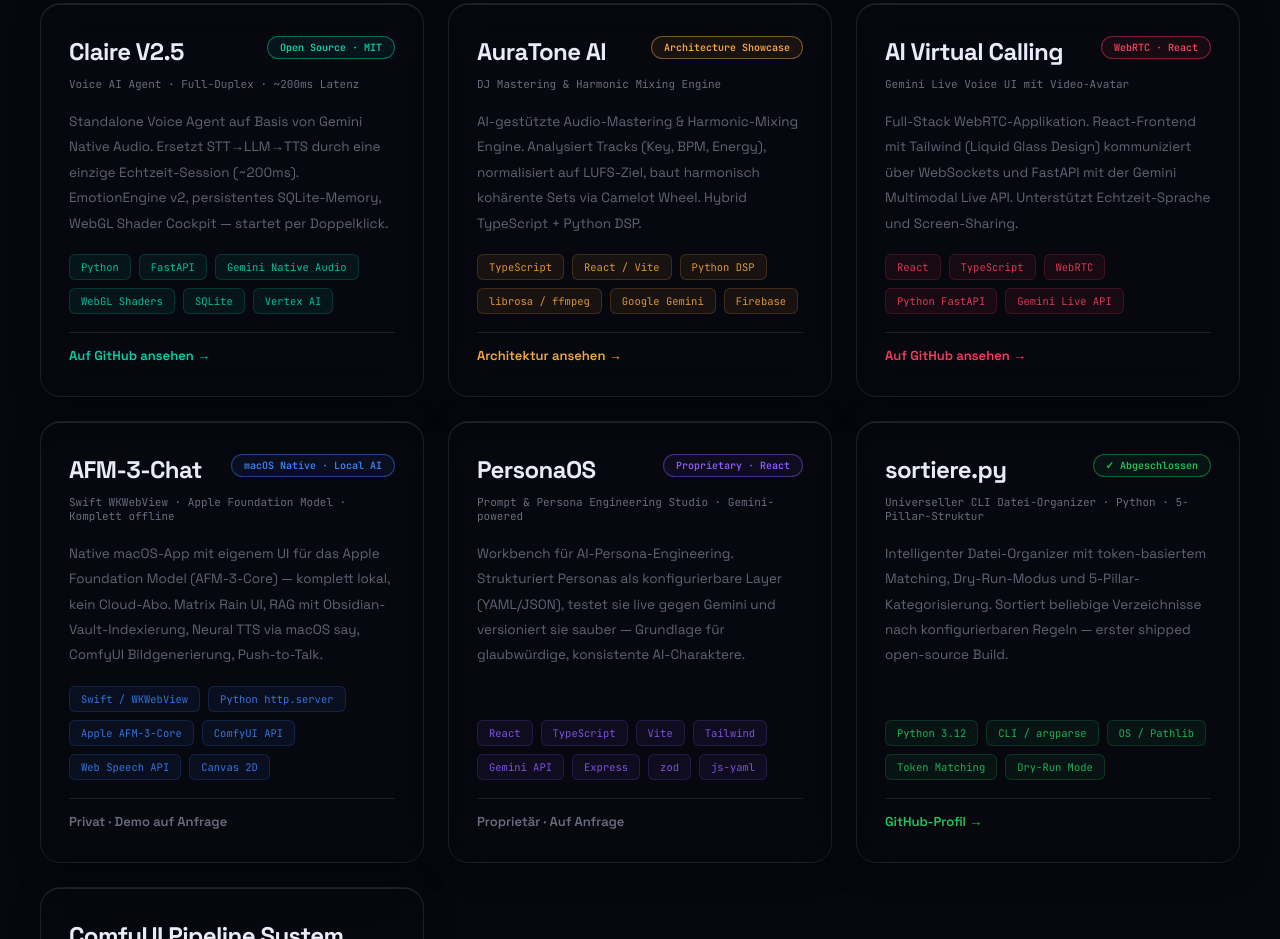
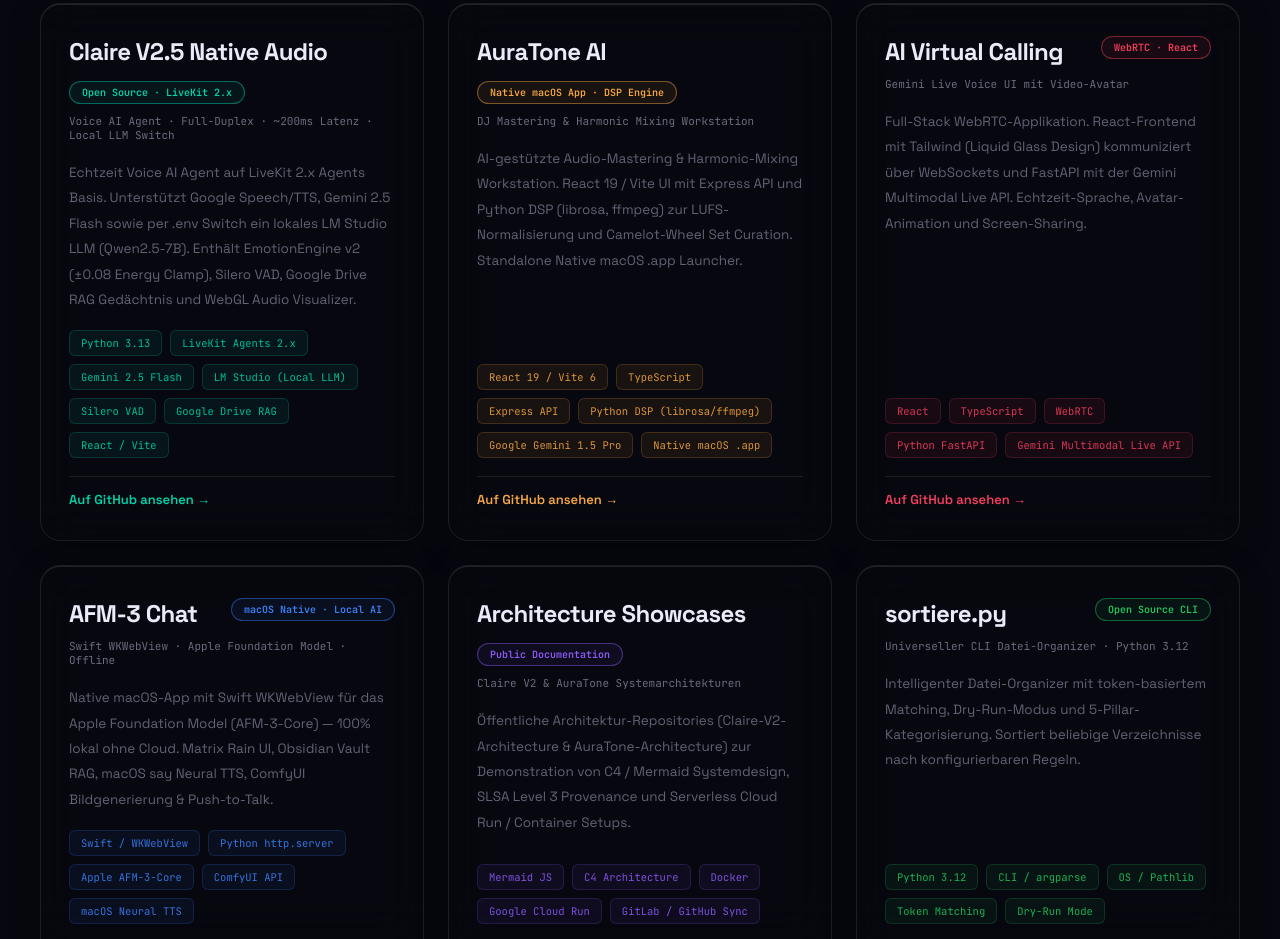
Before and after one commit to KKEEY92/CV_KKEEY, a plain HTML site: page index.html in a window 1280 px wide. Shown: the part 1861-2800 px from the top of the page. Drawn offline with Linux system fonts and the light colour scheme; animation ran at ten frames a second.

Commit message:
agent: add GitLab profile links, restore legal footer links, update project details

```diff
--- a/index.html
+++ b/index.html
@@ -156,6 +156,10 @@
         <svg viewBox="0 0 24 24" fill="none" stroke="currentColor" stroke-width="2" stroke-linecap="round" stroke-linejoin="round" aria-hidden="true" focusable="false"><path d="M9 19c-5 1.5-5-2.5-7-3m14 6v-3.87a3.37 3.37 0 0 0-.94-2.61c3.14-.35 6.44-1.54 6.44-7A5.44 5.44 0 0 0 20 4.77 5.07 5.07 0 0 0 19.91 1S18.73.65 16 2.48a13.38 13.38 0 0 0-7 0C6.27.65 5.09 1 5.09 1A5.07 5.07 0 0 0 5 4.77a5.44 5.44 0 0 0-1.5 3.78c0 5.42 3.3 6.61 6.44 7A3.37 3.37 0 0 0 9 18.13V22"/></svg>
         github.com/KKEEY92
       </a>
+      <a href="https://gitlab.com/KKEEY92" target="_blank" rel="noopener">
+        <svg viewBox="0 0 24 24" fill="currentColor" width="20" height="20" aria-hidden="true" focusable="false"><path d="m22 13.29-1.32-4.06a.7.7 0 0 0-.25-.34.7.7 0 0 0-.42-.11.7.7 0 0 0-.41.13.7.7 0 0 0-.24.33L17.5 15H6.5l-1.86-5.76a.7.7 0 0 0-.24-.33.7.7 0 0 0-.41-.13.7.7 0 0 0-.42.11.7.7 0 0 0-.25.34L2 13.29a.74.74 0 0 0 .27.83l9.33 6.78a.74.74 0 0 0 .8 0l9.33-6.78a.74.74 0 0 0 .27-.83Z"/></svg>
+        gitlab.com/KKEEY92
+      </a>
       <a href="https://www.linkedin.com/in/kevin-kuck-it/" target="_blank" rel="noopener">
         <svg viewBox="0 0 24 24" fill="none" stroke="currentColor" stroke-width="2" stroke-linecap="round" stroke-linejoin="round" aria-hidden="true" focusable="false"><path d="M16 8a6 6 0 0 1 6 6v7h-4v-7a2 2 0 0 0-2-2 2 2 0 0 0-2 2v7h-4v-7a6 6 0 0 1 6-6z"/><rect width="4" height="12" x="2" y="9"/><circle cx="4" cy="4" r="2"/></svg>
         LinkedIn
--- a/js/data.js
+++ b/js/data.js
@@ -57,8 +57,8 @@
       label: { de: 'Audio & DJ Engineering', en: 'Audio & DJ Engineering' },
       sub:   { de: '10 Jahre · 5.000+ Tracks · Traktor Pro · Rekordbox', en: '10 Years · 5,000+ Tracks · Traktor Pro · Rekordbox' },
       detail: {
-        de: 'Tiefe Domainkenntnis in Audio-DSP, harmonischem Mixen und Musikanalyse. Fundament für AuraTone.',
-        en: 'Deep domain knowledge in audio DSP, harmonic mixing, and music analysis. The foundation of AuraTone.',
+        de: 'Tiefe Domainkenntnis in Audio-DSP, harmonischem Mixen und Musikanalyse. Fundament für AuraTone AI.',
+        en: 'Deep domain knowledge in audio DSP, harmonic mixing, and music analysis. The foundation of AuraTone AI.',
       },
     },
   ],
@@ -66,16 +66,16 @@
   // ─── PROJEKTE ───────────────────────────────────────────────────────────────
   projects: [
     {
-      name: 'Claire V2.5',
+      name: 'Claire V2.5 Native Audio',
       color: '#00d4aa',
       colorRgb: '0,212,170',
-      tag: 'Open Source · MIT',
-      sub: { de: 'Voice AI Agent · Full-Duplex · ~200ms Latenz', en: 'Voice AI Agent · Full-Duplex · ~200ms Latency' },
+      tag: 'Open Source · LiveKit 2.x',
+      sub: { de: 'Voice AI Agent · Full-Duplex · ~200ms Latenz · Local LLM Switch', en: 'Voice AI Agent · Full-Duplex · ~200ms Latency · Local LLM Switch' },
       desc: {
-        de: 'Standalone Voice Agent auf Basis von Gemini Native Audio. Ersetzt STT→LLM→TTS durch eine einzige Echtzeit-Session (~200ms). EmotionEngine v2, persistentes SQLite-Memory, WebGL Shader Cockpit — startet per Doppelklick.',
-        en: 'Standalone voice agent built on Gemini Native Audio. Replaces STT→LLM→TTS with a single real-time session (~200ms). EmotionEngine v2, persistent SQLite memory, WebGL shader cockpit — starts with a double-click.',
+        de: 'Echtzeit Voice AI Agent auf LiveKit 2.x Agents Basis. Unterstützt Google Speech/TTS, Gemini 2.5 Flash sowie per .env Switch ein lokales LM Studio LLM (Qwen2.5-7B). Enthält EmotionEngine v2 (±0.08 Energy Clamp), Silero VAD, Google Drive RAG Gedächtnis und WebGL Audio Visualizer.',
+        en: 'Real-time voice AI agent built on LiveKit 2.x Agents framework. Supports Google Speech/TTS, Gemini 2.5 Flash, and a .env switch to local LM Studio (Qwen2.5-7B). Features EmotionEngine v2 (±0.08 energy clamp), Silero VAD, Google Drive RAG memory, and WebGL audio visualizer.',
       },
-      stack: ['Python', 'FastAPI', 'Gemini Native Audio', 'WebGL Shaders', 'SQLite', 'Vertex AI'],
+      stack: ['Python 3.13', 'LiveKit Agents 2.x', 'Gemini 2.5 Flash', 'LM Studio (Local LLM)', 'Silero VAD', 'Google Drive RAG', 'React / Vite'],
       link: 'https://github.com/KKEEY92/claire-v2.5-native-audio',
       linkLabel: { de: 'Auf GitHub ansehen →', en: 'View on GitHub →' },
     },
@@ -83,15 +83,15 @@
       name: 'AuraTone AI',
       color: '#f7a841',
       colorRgb: '247,168,65',
-      tag: 'Architecture Showcase',
-      sub: { de: 'DJ Mastering & Harmonic Mixing Engine', en: 'DJ Mastering & Harmonic Mixing Engine' },
+      tag: 'Native macOS App · DSP Engine',
+      sub: { de: 'DJ Mastering & Harmonic Mixing Workstation', en: 'DJ Mastering & Harmonic Mixing Workstation' },
       desc: {
-        de: 'AI-gestützte Audio-Mastering & Harmonic-Mixing Engine. Analysiert Tracks (Key, BPM, Energy), normalisiert auf LUFS-Ziel, baut harmonisch kohärente Sets via Camelot Wheel. Hybrid TypeScript + Python DSP.',
-        en: 'AI-assisted audio mastering & harmonic mixing engine. Analyzes tracks (key, BPM, energy), normalizes to LUFS target, builds harmonically coherent sets via Camelot Wheel. Hybrid TypeScript + Python DSP.',
+        de: 'AI-gestützte Audio-Mastering & Harmonic-Mixing Workstation. React 19 / Vite UI mit Express API und Python DSP (librosa, ffmpeg) zur LUFS-Normalisierung und Camelot-Wheel Set Curation. Standalone Native macOS .app Launcher.',
+        en: 'AI-assisted audio mastering & harmonic mixing workstation. React 19 / Vite UI with Express API and Python DSP (librosa, ffmpeg) for LUFS targeting and Camelot Wheel set curation. Standalone native macOS .app launcher.',
       },
-      stack: ['TypeScript', 'React / Vite', 'Python DSP', 'librosa / ffmpeg', 'Google Gemini', 'Firebase'],
-      link: 'https://github.com/KKEEY92/AuraTone-Architecture',
-      linkLabel: { de: 'Architektur ansehen →', en: 'View Architecture →' },
+      stack: ['React 19 / Vite 6', 'TypeScript', 'Express API', 'Python DSP (librosa/ffmpeg)', 'Google Gemini 1.5 Pro', 'Native macOS .app'],
+      link: 'https://github.com/KKEEY92/AuraTone-AI-by-KKEEy',
+      linkLabel: { de: 'Auf GitHub ansehen →', en: 'View on GitHub →' },
     },
     {
       name: 'AI Virtual Calling',
@@ -100,66 +100,52 @@
       tag: 'WebRTC · React',
       sub: { de: 'Gemini Live Voice UI mit Video-Avatar', en: 'Gemini Live Voice UI with Video Avatar' },
       desc: {
-        de: 'Full-Stack WebRTC-Applikation. React-Frontend mit Tailwind (Liquid Glass Design) kommuniziert über WebSockets und FastAPI mit der Gemini Multimodal Live API. Unterstützt Echtzeit-Sprache und Screen-Sharing.',
-        en: 'Full-stack WebRTC application. React frontend with Tailwind (Liquid Glass Design) communicates via WebSockets and FastAPI with the Gemini Multimodal Live API. Supports real-time voice and screen sharing.',
+        de: 'Full-Stack WebRTC-Applikation. React-Frontend mit Tailwind (Liquid Glass Design) kommuniziert über WebSockets und FastAPI mit der Gemini Multimodal Live API. Echtzeit-Sprache, Avatar-Animation und Screen-Sharing.',
+        en: 'Full-stack WebRTC application. React frontend with Tailwind (Liquid Glass Design) communicates via WebSockets & FastAPI with Gemini Multimodal Live API. Real-time voice, video avatar animation & screen sharing.',
       },
-      stack: ['React', 'TypeScript', 'WebRTC', 'Python FastAPI', 'Gemini Live API'],
+      stack: ['React', 'TypeScript', 'WebRTC', 'Python FastAPI', 'Gemini Multimodal Live API'],
       link: 'https://github.com/KKEEY92/AI-Virtual-Calling-and-Write-a-friend',
       linkLabel: { de: 'Auf GitHub ansehen →', en: 'View on GitHub →' },
     },
     {
-      name: 'AFM-3-Chat',
+      name: 'AFM-3 Chat',
       color: '#3b82f6',
       colorRgb: '59,130,246',
       tag: 'macOS Native · Local AI',
-      sub: { de: 'Swift WKWebView · Apple Foundation Model · Komplett offline', en: 'Swift WKWebView · Apple Foundation Model · Fully offline' },
+      sub: { de: 'Swift WKWebView · Apple Foundation Model · Offline', en: 'Swift WKWebView · Apple Foundation Model · Offline' },
       desc: {
-        de: 'Native macOS-App mit eigenem UI für das Apple Foundation Model (AFM-3-Core) — komplett lokal, kein Cloud-Abo. Matrix Rain UI, RAG mit Obsidian-Vault-Indexierung, Neural TTS via macOS say, ComfyUI Bildgenerierung, Push-to-Talk.',
-        en: 'Native macOS app with custom UI for Apple Foundation Model (AFM-3-Core) — fully local, no cloud subscription. Matrix Rain UI, RAG with Obsidian Vault indexing, Neural TTS via macOS say, ComfyUI image gen, Push-to-Talk.',
+        de: 'Native macOS-App mit Swift WKWebView für das Apple Foundation Model (AFM-3-Core) — 100% lokal ohne Cloud. Matrix Rain UI, Obsidian Vault RAG, macOS say Neural TTS, ComfyUI Bildgenerierung & Push-to-Talk.',
+        en: 'Native macOS app with Swift WKWebView for Apple Foundation Model (AFM-3-Core) — 100% local without cloud. Matrix Rain UI, Obsidian Vault RAG, macOS say Neural TTS, ComfyUI image gen & Push-to-Talk.',
       },
-      stack: ['Swift / WKWebView', 'Python http.server', 'Apple AFM-3-Core', 'ComfyUI API', 'Web Speech API', 'Canvas 2D'],
-      link: null,
-      linkLabel: { de: 'Privat · Demo auf Anfrage', en: 'Private · Demo on request' },
+      stack: ['Swift / WKWebView', 'Python http.server', 'Apple AFM-3-Core', 'ComfyUI API', 'macOS Neural TTS'],
+      link: 'https://github.com/KKEEY92/afm-chat',
+      linkLabel: { de: 'Auf GitHub ansehen →', en: 'View on GitHub →' },
     },
     {
-      name: 'PersonaOS',
+      name: 'Architecture Showcases',
       color: '#8b5cf6',
       colorRgb: '139,92,246',
-      tag: 'Proprietary · React',
-      sub: { de: 'Prompt & Persona Engineering Studio · Gemini-powered', en: 'Prompt & Persona Engineering Studio · Gemini-powered' },
+      tag: 'Public Documentation',
+      sub: { de: 'Claire V2 & AuraTone Systemarchitekturen', en: 'Claire V2 & AuraTone System Architecture' },
       desc: {
-        de: 'Workbench für AI-Persona-Engineering. Strukturiert Personas als konfigurierbare Layer (YAML/JSON), testet sie live gegen Gemini und versioniert sie sauber — Grundlage für glaubwürdige, konsistente AI-Charaktere.',
-        en: 'Workbench for AI persona engineering. Structures personas as configurable layers (YAML/JSON), tests them live against Gemini, and versions them cleanly — the foundation for believable, consistent AI characters.',
+        de: 'Öffentliche Architektur-Repositories (Claire-V2-Architecture & AuraTone-Architecture) zur Demonstration von C4 / Mermaid Systemdesign, SLSA Level 3 Provenance und Serverless Cloud Run / Container Setups.',
+        en: 'Public architecture repositories (Claire-V2-Architecture & AuraTone-Architecture) demonstrating C4 / Mermaid system design, SLSA Level 3 provenance, and serverless Cloud Run / container setups.',
       },
-      stack: ['React', 'TypeScript', 'Vite', 'Tailwind', 'Gemini API', 'Express', 'zod', 'js-yaml'],
-      link: null,
-      linkLabel: { de: 'Proprietär · Auf Anfrage', en: 'Proprietary · On request' },
+      stack: ['Mermaid JS', 'C4 Architecture', 'Docker', 'Google Cloud Run', 'GitLab / GitHub Sync'],
+      link: 'https://github.com/KKEEY92/Claire-V2-Architecture',
+      linkLabel: { de: 'Architektur ansehen →', en: 'View Architecture →' },
     },
     {
       name: 'sortiere.py',
       color: '#22c55e',
       colorRgb: '34,197,94',
-      tag: '✓ Abgeschlossen',
-      sub: { de: 'Universeller CLI Datei-Organizer · Python · 5-Pillar-Struktur', en: 'Universal CLI File Organizer · Python · 5-Pillar Structure' },
+      tag: 'Open Source CLI',
+      sub: { de: 'Universeller CLI Datei-Organizer · Python 3.12', en: 'Universal CLI File Organizer · Python 3.12' },
       desc: {
-        de: 'Intelligenter Datei-Organizer mit token-basiertem Matching, Dry-Run-Modus und 5-Pillar-Kategorisierung. Sortiert beliebige Verzeichnisse nach konfigurierbaren Regeln — erster shipped open-source Build.',
-        en: 'Smart file organizer with token-based matching, dry-run mode, and 5-pillar categorization. Sorts any directory by configurable rules — first shipped open-source build.',
+        de: 'Intelligenter Datei-Organizer mit token-basiertem Matching, Dry-Run-Modus und 5-Pillar-Kategorisierung. Sortiert beliebige Verzeichnisse nach konfigurierbaren Regeln.',
+        en: 'Smart file organizer with token-based matching, dry-run mode, and 5-pillar categorization. Sorts any directory by configurable rules.',
       },
       stack: ['Python 3.12', 'CLI / argparse', 'OS / Pathlib', 'Token Matching', 'Dry-Run Mode'],
-      link: 'https://github.com/KKEEY92',
-      linkLabel: { de: 'GitHub-Profil →', en: 'GitHub profile →' },
-    },
-    {
-      name: 'ComfyUI Pipeline System',
-      color: '#e879f9',
-      colorRgb: '232,121,249',
-      tag: 'Aktiv',
-      sub: { de: 'AI Character Generator · ComfyUI · FaceID + IPAdapter', en: 'AI Character Generator · ComfyUI · FaceID + IPAdapter' },
-      desc: {
-        de: 'Eigenständige ComfyUI-Pipeline für konsistente AI-Character-Generierung. Master-Script mit 5 Extensions: --reference Foto-Injektion, LoRA-Steuerung, Validierung, --dry-run und Prompt-Injection.',
-        en: 'Autonomous ComfyUI pipeline for consistent AI character generation. Master script with 5 extensions: --reference photo injection, LoRA control, validation, --dry-run, and prompt injection.',
-      },
-      stack: ['Python', 'ComfyUI API', 'FaceID', 'IPAdapter', 'LoRA', 'Stable Diffusion'],
       link: 'https://github.com/KKEEY92',
       linkLabel: { de: 'GitHub-Profil →', en: 'GitHub profile →' },
     },
@@ -171,8 +157,8 @@
       label: { de: 'Sprachen & Code', en: 'Languages & Code' },
       skills: [
         { name: 'Python',              pct: 90 },
-        { name: 'TypeScript',          pct: 75 },
-        { name: 'JavaScript / React',  pct: 78 },
+        { name: 'TypeScript',          pct: 82 },
+        { name: 'JavaScript / React',  pct: 80 },
         { name: 'PowerShell',          pct: 80 },
         { name: 'HTML / CSS',          pct: 85 },
       ],
@@ -181,26 +167,26 @@
       label: { de: 'AI & Agents', en: 'AI & Agents' },
       skills: [
         { name: 'Gemini API / Vertex AI', pct: 92 },
+        { name: 'LiveKit 2.x Agents',      pct: 90 },
         { name: 'From-Scratch Architekturen', pct: 95 },
-        { name: 'Prompt Engineering',      pct: 90 },
+        { name: 'LM Studio (Local LLMs)',  pct: 85 },
         { name: 'ComfyUI / Image AI',      pct: 80 },
-        { name: 'LM Studio (Local LLMs)',  pct: 82 },
       ],
     },
     {
       label: { de: 'Systeme & Infra', en: 'Systems & Infrastructure' },
       skills: [
-        { name: 'Active Directory / IAM', pct: 82 },
+        { name: 'Active Directory / IAM', pct: 85 },
         { name: 'Docker / Cloud Run',     pct: 85 },
-        { name: 'GitHub Actions (CI/CD)', pct: 80 },
-        { name: 'FastAPI / Node.js',      pct: 72 },
+        { name: 'GitHub Actions (CI/CD)', pct: 82 },
+        { name: 'FastAPI / Node.js',      pct: 78 },
       ],
     },
     {
       label: { de: 'Audio & Ops Domäne', en: 'Audio & Operational Domain' },
       skills: [
         { name: 'Traktor 4 Pro / Rekordbox', pct: 95 },
-        { name: 'Audio DSP (librosa)',     pct: 78 },
+        { name: 'Audio DSP (librosa/ffmpeg)', pct: 82 },
         { name: 'Inventory Management',   pct: 95 },
         { name: 'Supply Chain / Ops',     pct: 90 },
       ],
@@ -240,8 +226,8 @@
       color:   '#00d4aa',
       active:  true,
       desc: {
-        de: 'Aufbau von AI-Agent-Systemen für KMU. Claire V2.5 und AuraTone als öffentliche Proof-of-Work-Projekte.',
-        en: 'Building AI agent systems for SMEs. Claire V2.5 and AuraTone as public proof-of-work projects.',
+        de: 'Aufbau von AI-Agent-Systemen für KMU. Claire V2.5 und AuraTone AI als öffentliche Proof-of-Work-Projekte.',
+        en: 'Building AI agent systems for SMEs. Claire V2.5 and AuraTone AI as public proof-of-work projects.',
       },
       tags: ['AI Agents', 'Python', 'Gemini API', 'KMU Automation', 'Freelance'],
     },
```
